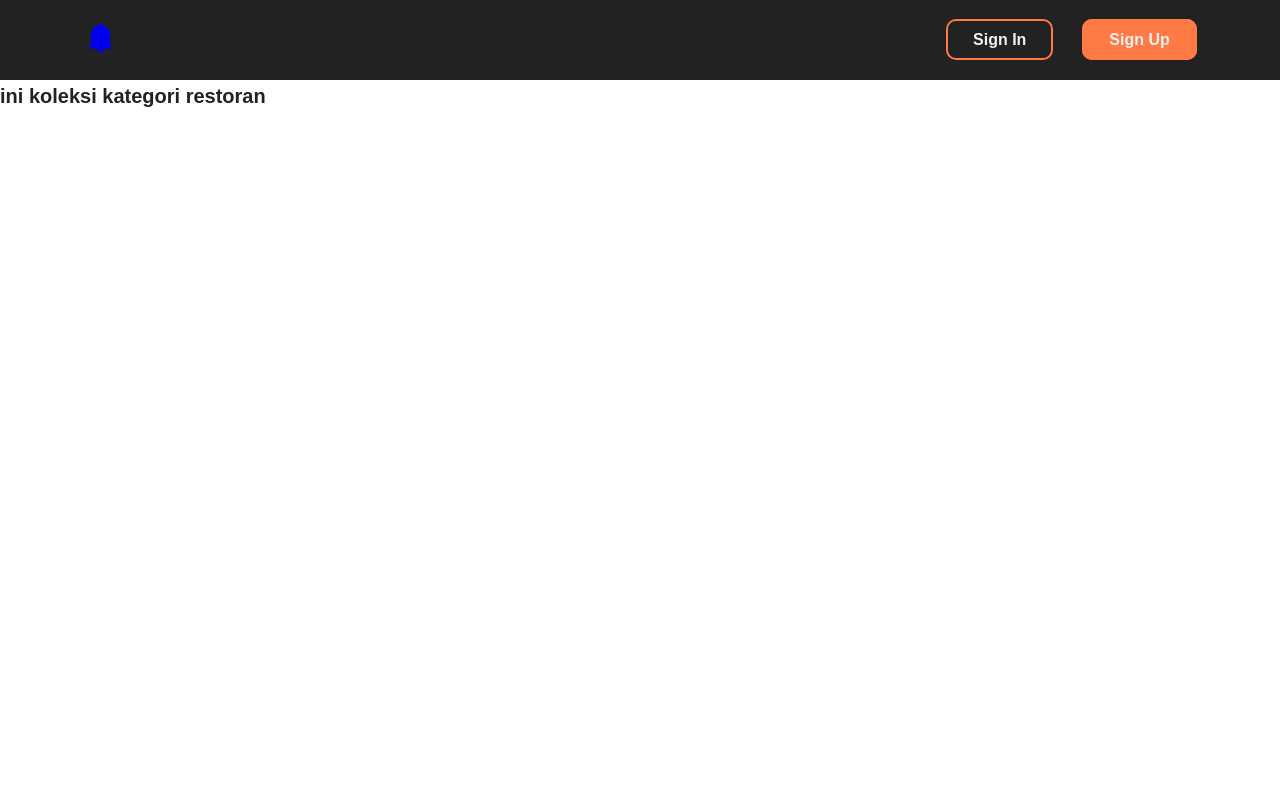
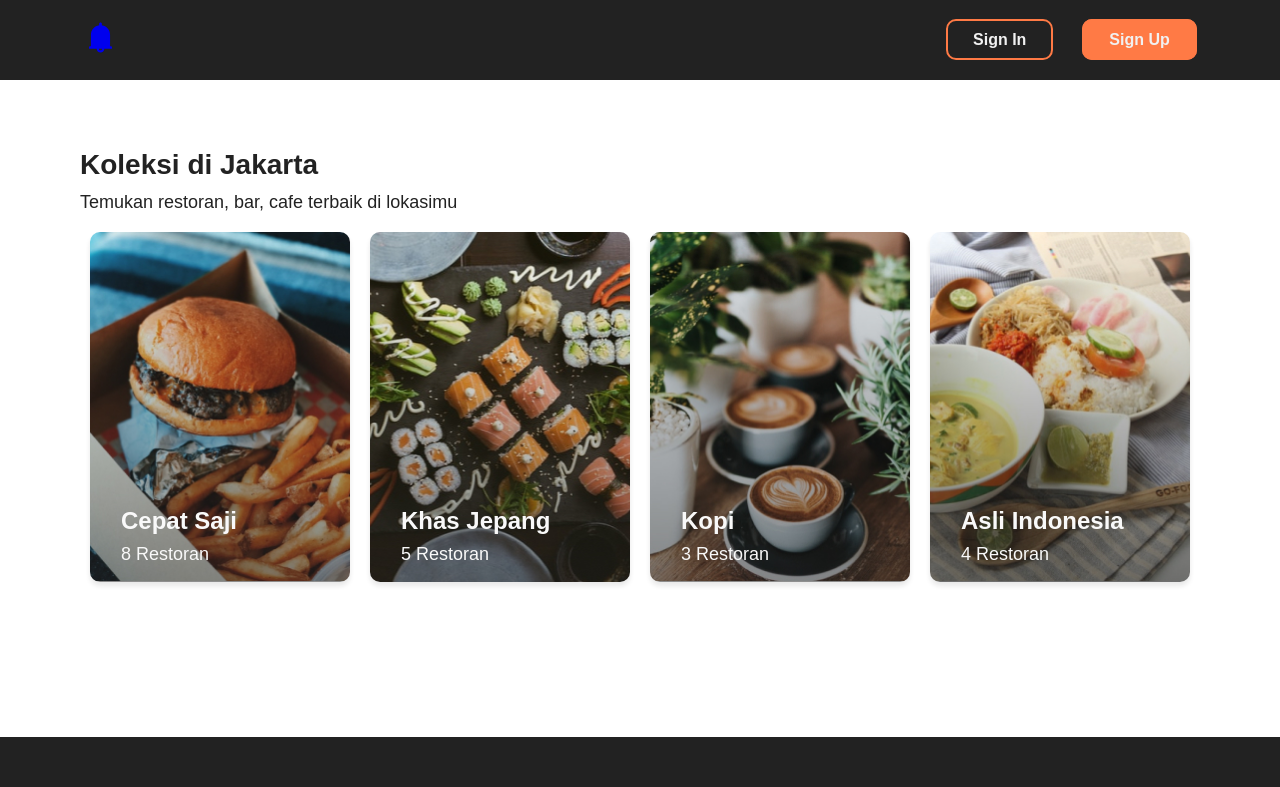
Before and after one commit to alirafli/internBCC, a React (Create React App) app: page /PlaceCategory in a window 1280 px wide. Shown: the top 787 px of the page. Built offline with nearby package versions, Linux system fonts and the light colour scheme; no server answers.

Commit message:
Fix register Checked

```diff
--- a/src/component/categoryCard/StyleCategoryCard.js
+++ b/src/component/categoryCard/StyleCategoryCard.js
@@ -1,4 +1,4 @@
-import styled, { keyframes } from "styled-components";
+import styled from "styled-components";
 import { Link } from "react-router-dom";
 
 export const Content = styled.div.attrs((props) => ({
--- a/src/component/navbar/Navbar.js
+++ b/src/component/navbar/Navbar.js
@@ -1,4 +1,4 @@
-import React, { useState } from "react";
+import React, { useState, useEffect } from "react";
 import {
   NavWrapper,
   NavContainer,
@@ -11,10 +11,12 @@ import { AiFillBell } from "react-icons/ai";
 import LoginPage from "../loginPage/LoginPage";
 import RegisterPage from "../registerPage/RegisterPage";
 import {useAuth} from "../../config/Auth"
+import forUserLogin from "../../api/forUserLogin"
 
 const Navbar = ({ isLoggedIn }) => {
   const [showModal, setShowModal] = useState(false);
   const [showModalReg, setShowModalReg] = useState(false);
+  const [UserName, setUserName] = useState("");
 
   const openModal = () => {
     setShowModal((prev) => !prev);
@@ -31,6 +33,18 @@ const Navbar = ({ isLoggedIn }) => {
     localStorage.clear()
   }
 
+  const count = 2;
+
+  const fetchUserName = async () => {
+    const res = await forUserLogin.get(`/user/${count}`);
+    setUserName(res.data);
+    console.log(res.data);
+  };
+
+  useEffect(() => {
+    fetchUserName();
+  }, []);
+
   return (
     <NavWrapper>
       <NavContainer>
@@ -39,7 +53,7 @@ const Navbar = ({ isLoggedIn }) => {
         </Logo>
         {isLoggedIn ? (
           <div>
-            <NavItem>Anda Berhasil Masuk!</NavItem>
+            <NavItem>{UserName.name}</NavItem>
             <NavItem style={SignupStyle} onClick={Logout} to="/">Sign Out</NavItem>
           </div>
         ) : (
--- a/src/component/registerPage/RegisterPage.js
+++ b/src/component/registerPage/RegisterPage.js
@@ -25,6 +25,8 @@ const RegisterPage = ({ showModalReg, setShowModalReg, setShowModal }) => {
   const { setAuthTokens } = useAuth();
   const [isLoggedIn, setLoggedIn] = useState(false);
   const [check, setCheck] = useState(false);
+
+  const toggleChecked = () => setCheck(value => !value);
 
   const handleUserSignup = async (e) => {
     e.preventDefault();
@@ -84,8 +86,8 @@ const RegisterPage = ({ showModalReg, setShowModalReg, setShowModal }) => {
                 <ContentWrapper check>
                   <Checkbox
                     type="checkbox"
-                    value={check}
-                    onChange={(e) => setCheck(e.target.value)}
+                    checked={check}
+                    onChange={toggleChecked}
                   />
                   <Paragraph>
                     Saya setuju dengan kebijakan privasi ...
--- a/src/pages/fullPlaceCollection/FullPlaceCollection.js
+++ b/src/pages/fullPlaceCollection/FullPlaceCollection.js
@@ -1,12 +1,27 @@
 import React from "react";
 import { NavbarBackground } from "../../component/navbar/StyleNavbar";
+import { Container } from "./StyleFullPlaceCollection";
+import {
+  Title,
+  Paragraph,
+  Bold,
+} from "../../component/placeCategory/StylePlaceCategory";
+import Footer from "../../component/footer/Footer";
+import GridPlaceCollection from "../../component/GridPlaceCollection/GridPlaceCollection"
 
 const FullPlaceCollection = () => {
   return (
-    <div>
+    <>
       <NavbarBackground />
-      <h1>ini koleksi kategori restoran</h1>
-    </div>
+      <Container>
+        <Title>
+          Koleksi di <Bold>Jakarta</Bold>
+        </Title>
+        <Paragraph>Temukan restoran, bar, cafe terbaik di lokasimu </Paragraph>
+        <GridPlaceCollection />
+      </Container>
+      <Footer />
+    </>
   );
 };
 
--- /dev/null
+++ b/src/pages/fullPlaceCollection/StyleFullPlaceCollection.js
@@ -0,0 +1,6 @@
+import styled from "styled-components";
+// import { Link } from "react-router-dom";
+
+export const Container = styled.div`
+margin: 6.3rem 8rem;
+`;
--- a/src/pages/fullVariousCulinary/FullVariousCulinary.js
+++ b/src/pages/fullVariousCulinary/FullVariousCulinary.js
@@ -3,10 +3,10 @@ import { NavbarBackground } from "../../component/navbar/StyleNavbar";
 
 const FullVariousCulinary = () => {
   return (
-    <div>
+    <>
       <NavbarBackground />
       <h1>ini page variasi kuliner</h1>
-    </div>
+    </>
   );
 };
 
```
